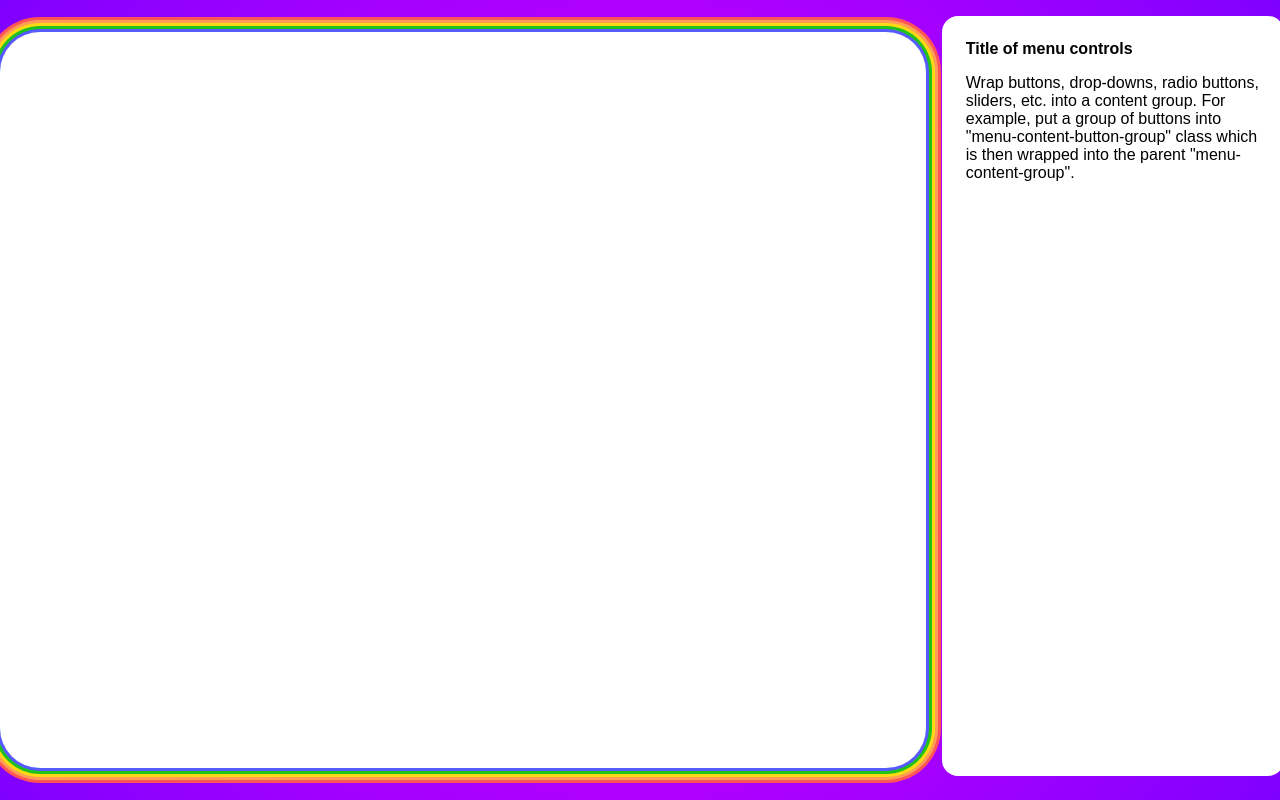
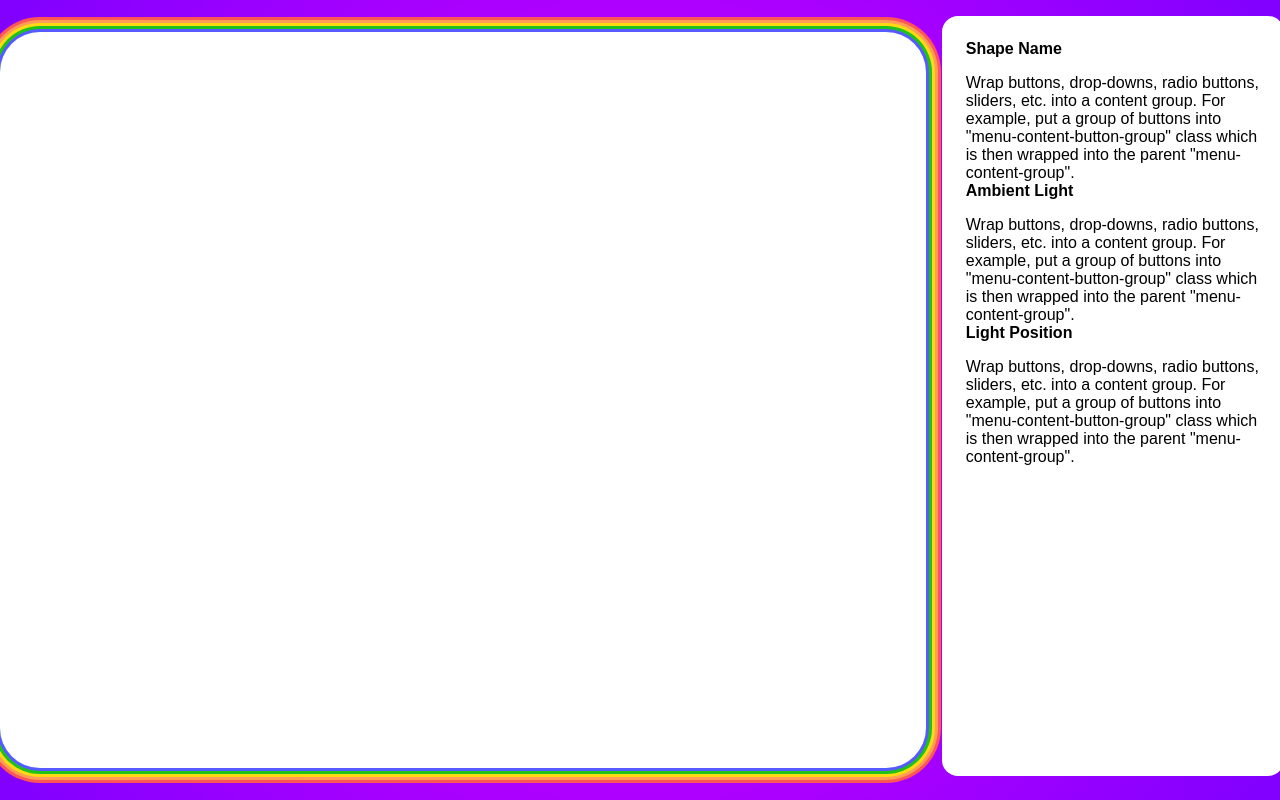
Before and after one commit to rayjasson98/WebGL-interactive-animation, a plain HTML site: page index.html in a window 1280 px wide. Drawn offline with Linux system fonts and the light colour scheme; a script that the page names is missing.

Commit message:
doing UI

```diff
--- a/index.html
+++ b/index.html
@@ -97,7 +97,23 @@
       </canvas>
       <div class="menu">
         <div class="menu-content">
-          <div class="menu-content-title">Title of menu controls</div>
+          <div class="menu-content-title">Shape Name</div>
+          <div class="menu-content-group">
+            Wrap buttons, drop-downs, radio buttons, sliders, etc. into a
+            content group. For example, put a group of buttons into
+            "menu-content-button-group" class which is then wrapped into the
+            parent "menu-content-group".
+          </div>
+
+          <div class="menu-content-title">Ambient Light</div>
+          <div class="menu-content-group">
+            Wrap buttons, drop-downs, radio buttons, sliders, etc. into a
+            content group. For example, put a group of buttons into
+            "menu-content-button-group" class which is then wrapped into the
+            parent "menu-content-group".
+          </div>
+
+          <div class="menu-content-title">Light Position</div>
           <div class="menu-content-group">
             Wrap buttons, drop-downs, radio buttons, sliders, etc. into a
             content group. For example, put a group of buttons into
```
